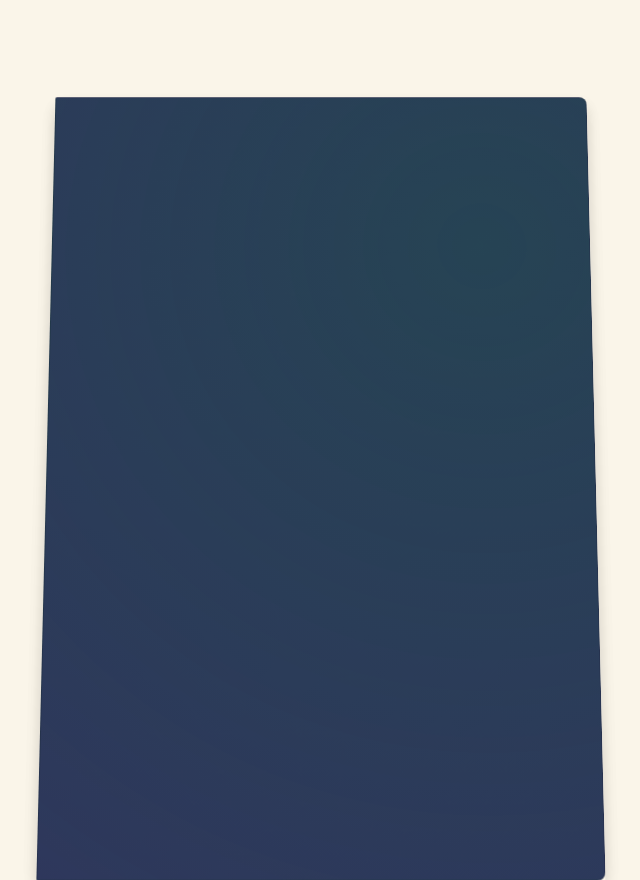
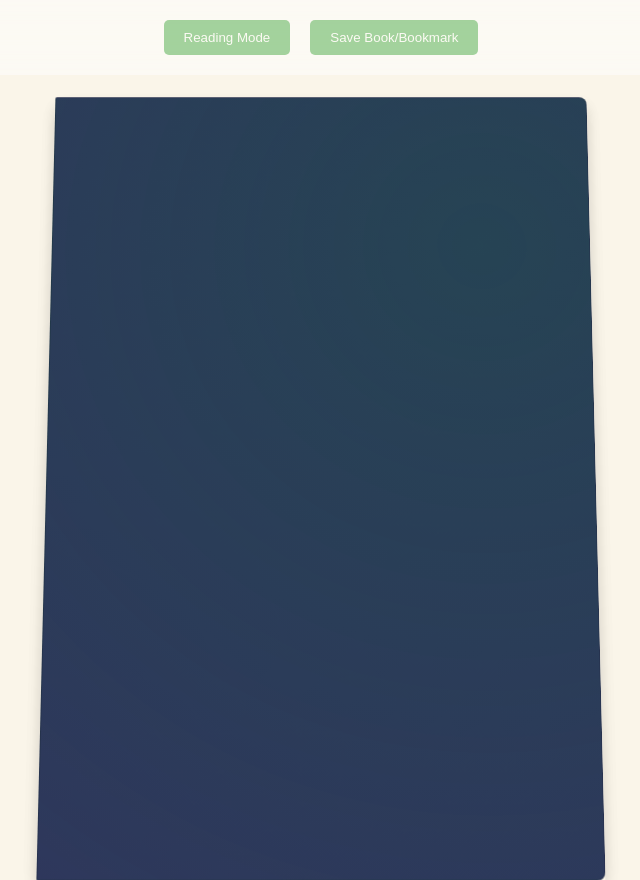
Before and after one commit to prathampt/perspectify, a Django app: template items/templates/items/detail.html in a window 1280 px wide. Shown: the top 880 px of the page, without its empty margins (319-959 px from the left). Run offline with Django 5.2, Linux system fonts and the light colour scheme; the template is opened without the code that fills it, so the values that code supplies are empty; parts of the project's set-up code (start-up, migrations or seed data) failed here and were passed over; some web fonts are replaced.

Commit message:
finishing touches

```diff
--- a/items/templates/items/detail.html
+++ b/items/templates/items/detail.html
@@ -31,6 +31,12 @@
       margin-bottom: 30px; /* Increased margin-bottom */
       font-size: 1.5em; /* Increased font size */
     }
+    .toggle-button-container {
+      display: flex; /* Make container flex */
+      align-items: center; /* Align items vertically */
+      justify-content: center; /* Align items horizontally */
+    }
+
     .toggle-button {
       background-color: #4CAF50;
       color: white;
@@ -38,8 +44,20 @@
       border: none;
       cursor: pointer;
       border-radius: 5px;
-      margin-right: 20px; /* Added margin */
+      margin: 0 10px; /* Added margin to create space between buttons */
     }
+
+    .toggle-buttons {
+      background-color: #4CAF50;
+      color: white;
+      padding: 10px 20px;
+      border: none;
+      cursor: pointer;
+      border-radius: 5px;
+      margin: 29px 10px 10px 10px; /* Added margin to create space between buttons */
+    }
+
+
     .login-link {
       color: #4CAF50;
       margin-right: 20px; /* Added margin */
@@ -48,22 +66,24 @@
 
 </head>
 <div class="hover-header" id="hoverHeader">
+  <div class="toggle-button-container">
   <button class="toggle-button" onclick="toggleReadingMode()">Reading Mode</button>
   {% if request.user.is_authenticated %}
     {% if request.user|is_book_saved:book %}
       <form action="{% url 'items:unsave_book' pk=book.pk %}" method="post">
+        <button class="toggle-buttons" type="submit">Unsave Book</button>
         {% csrf_token %}
-        <button class="login-button" type="submit">Unsave Book</button>
       </form>
     {% else %}
       <form action="{% url 'items:save_book' pk=book.pk %}" method="post">
+        <button class="toggle-buttons" type="submit">Save Book</button>
         {% csrf_token %}
-        <button class="login-button" type="submit">Save Book</button>
       </form>
     {% endif %}
   {% else %}
-  <button class="login-button" href="{% url 'core:login' %}">Save Book/Bookmark</button>
+  <button class="toggle-button" href="{% url 'core:login' %}">Save Book/Bookmark</button>
   {% endif %}
+</div>
 </div>
 
 <div id="content" style="display: none">{{ book.description }}</div>
@@ -88,6 +108,7 @@
     <div class="recommended-books">
       {% for related_book in related_books %}
         <div class="book-wrapper">
+          <a href="{% url 'items:book_detail' related_book.pk %}">
           <div class="book-items">
             <div class="main-book-wrap">
               <div class="book-cover">
```
Also changed, not shown: core/templates/core/profile.html (+46 -3 lines).
